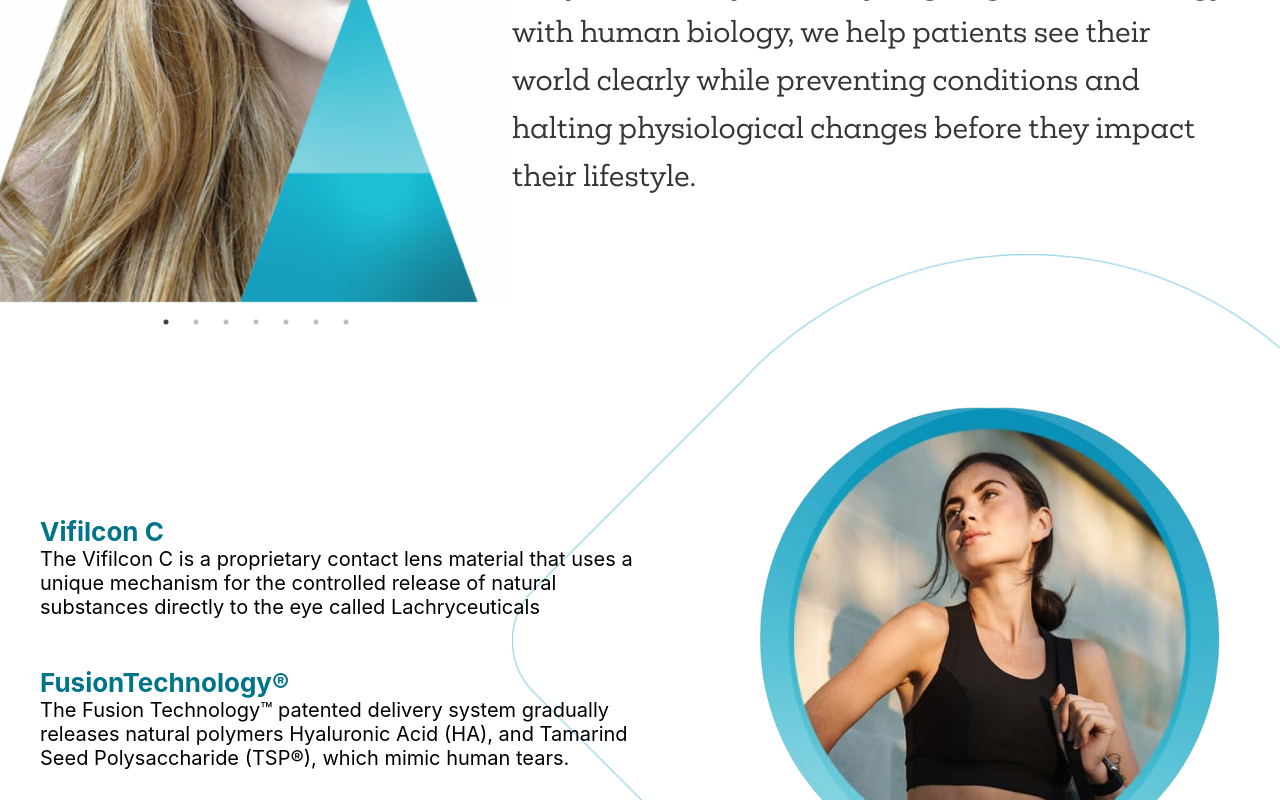
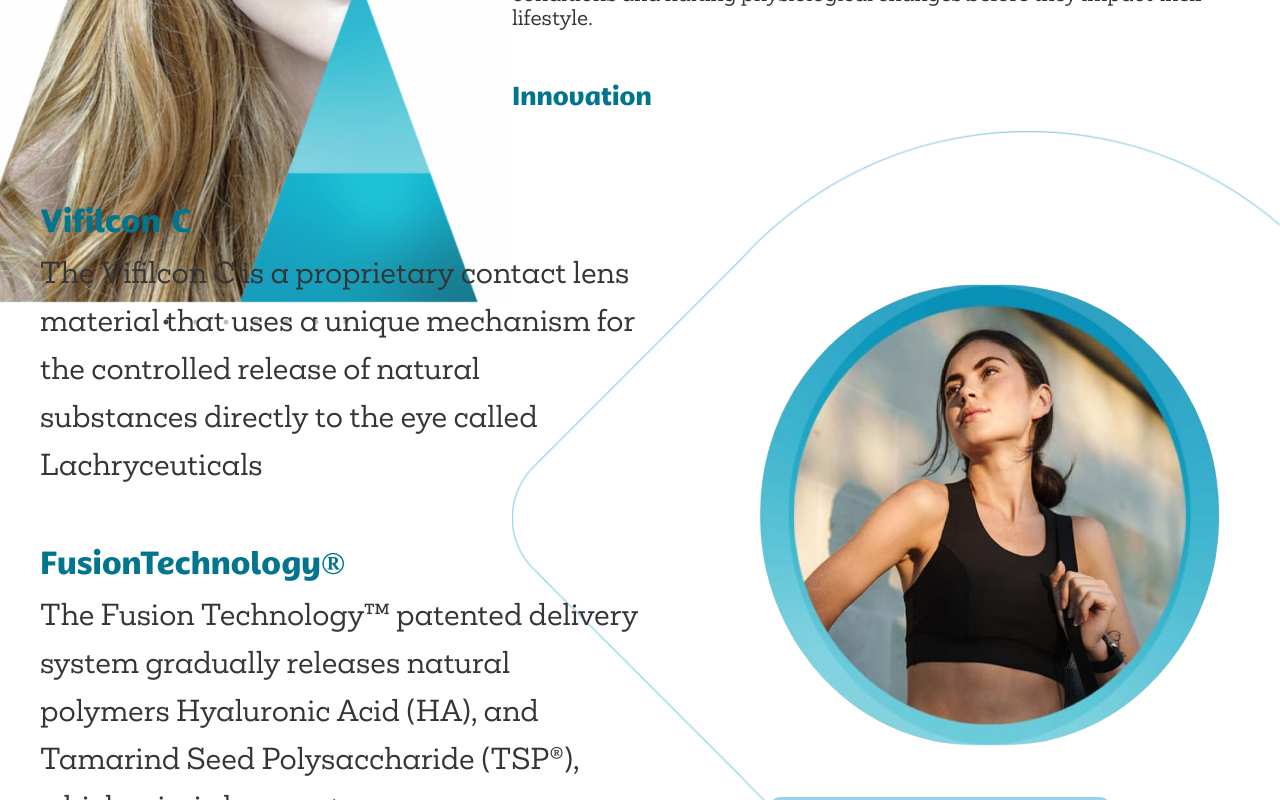
Before and after one commit to UditChauhan07/BMD-VISNCARE-Frontend, a React (Create React App) app: page / in a window 1280 px wide. Shown: the part 440-1240 px from the top of the page. Built offline with nearby package versions, Linux system fonts and the light colour scheme.

Commit message:
[vk]second commit1.4

```diff
--- a/src/Components/Pages/Vifilcon/Vifilcon.module.css
+++ b/src/Components/Pages/Vifilcon/Vifilcon.module.css
@@ -1,3 +1,61 @@
+@font-face {
+    font-family: "Anona-Semibold";
+    src:
+      local("AnonaNew"),
+      url("/fonts/Fontspring-DEMO-anona-semibold.otf") ,
+  }
+
+  @font-face {
+    font-family: "Anona-bold";
+    src:
+      local("AnonaNew"),
+      url("/fonts/Fontspring-DEMO-anona-bold.otf") ,
+  }
+
+  @font-face {
+    font-family: "Anona-medium";
+    src:
+      local("AnonaNew"),
+      url("/fonts/Fontspring-DEMO-anona-medium.otf") ,
+  }
+
+  @font-face {
+    font-family: "Anona-light";
+    src:
+      local("AnonaNew"),
+      url("/fonts/Fontspring-DEMO-anona-light.otf") ,
+  }
+
+
+
+  /* mokoko fonts */
+
+  @font-face {
+    font-family: "MokokoBold";
+    src:
+      local("MokokoBold"),
+      url("/fonts/moko/MokokoBd.otf") ,
+  }
+
+
+  @font-face {
+    font-family: "MokokoMedium";
+    src:
+      local("MokokoMedium"),
+      url("/fonts/moko/MokokoMd.otf") ,
+  }
+
+  @font-face {
+    font-family: "MokokoRegular";
+    src:
+      local("MokokoMedium"),
+      url("/fonts/moko/MokokoRg.otf") ,
+  }
+
+
+
+
+
 .main_div{
     /* display: flex; */
     position: relative;
@@ -40,21 +98,29 @@
     margin-bottom: 3rem;
 }
 .Vifilcon_div h3{
-    font-size: 26px;
-    color: #007489;
+    font-size: 32px;
+    color: #00758D;
+    font-family: "Anona-bold";
 }
 .Vifilcon_div p{
-    font-size: 20px;
-    color: #000000;
+    color: #353535;
+    font-size: 28px;
+    margin-bottom: 1rem;
+    line-height: 48px;
+    font-family: "MokokoRegular";
 }
 
 .Fusion_div h3{
-    font-size: 26px;
-    color: #007489;
+    font-size: 32px;
+    color: #00758D;
+    font-family: "Anona-bold";
 }
 .Fusion_div p{
-    font-size: 20px;
-    color: #000000;
+    color: #353535;
+    font-size: 28px;
+    margin-bottom: 1rem;
+    line-height: 48px;
+    font-family: "MokokoRegular";
 }
 
 .Vifilcon_img{
--- a/src/Components/Pages/Visncare/Visncare.module.css
+++ b/src/Components/Pages/Visncare/Visncare.module.css
@@ -86,7 +86,7 @@
 }
 .tittle .titpara{
     color: #00758D;
-    font-size: 30px;
+    font-size: 26px;
     font-family: "Anona-medium";
 }
 .description {
@@ -95,20 +95,20 @@
 }
 .description p{
     color: #353535;
-    font-size: 28px;
+    font-size: 20px;
     margin-bottom: 1rem;
-    line-height: 48px;
+    line-height: 24px;
     font-family: "MokokoRegular";
 }
 
 .description p .boldfontw{
     font-family: "MokokoMedium";
     color: #060606;
-    font-size: 30px;
+    font-size: 20px;
 }
 
 .innovation h3{
-    font-size: 32px;
+    font-size: 26px;
     color: #00758D;
     margin-bottom: 1rem;
     font-family: "Anona-bold";
@@ -116,7 +116,7 @@
 
 }
 .innovation p{
-    font-size: 28px;
+    font-size: 20px;
     color: #000000;
     font-family: "MokokoRegular";
 }
```
